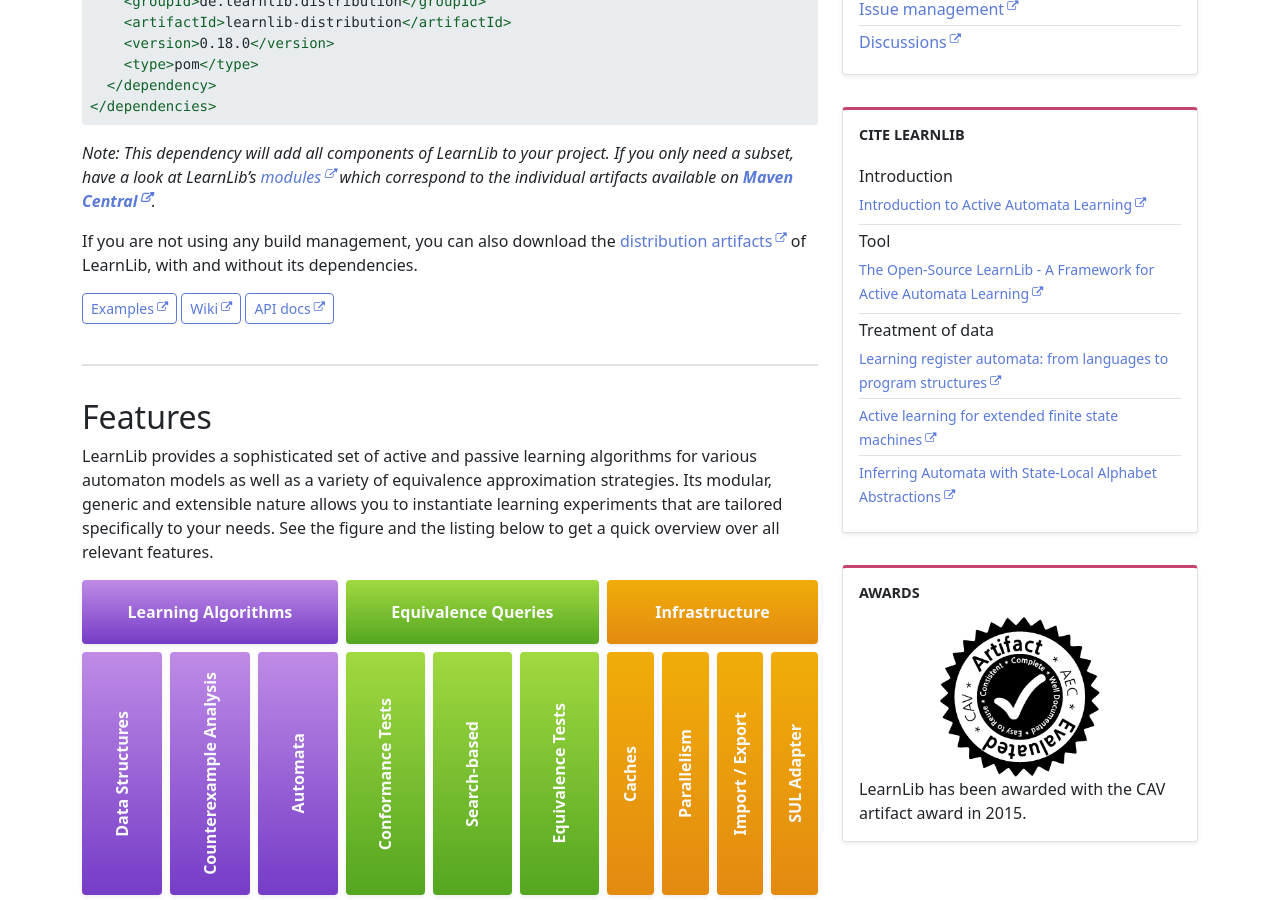
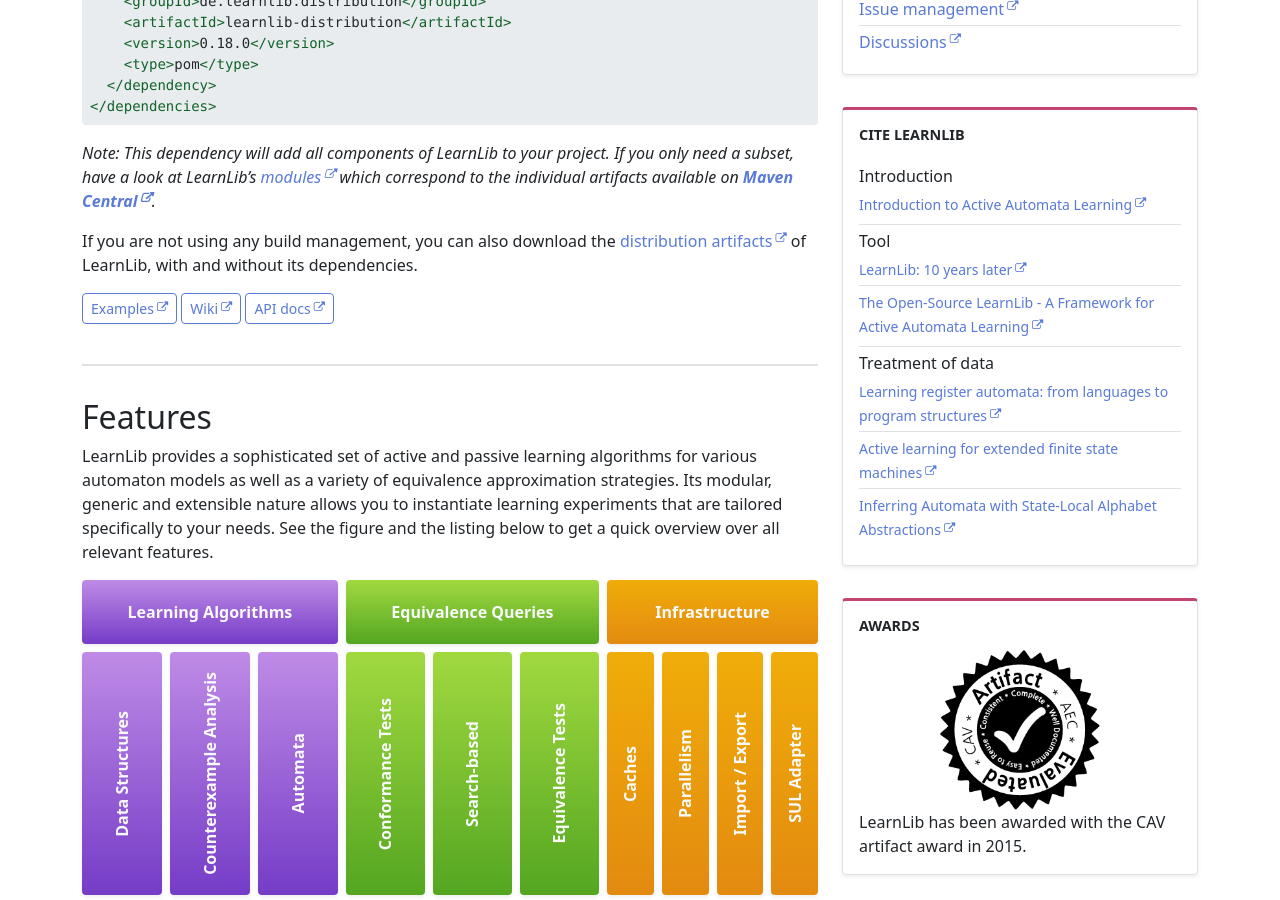
Before and after one commit to LearnLib/learnlib.github.io, a Jekyll site: the page built from index.md, in a window 1280 px wide and 900 px high, scrolled down 940 px. Built offline with Jekyll 4.4.1, drawn with Linux system fonts in a browser that asks for light colours; part of the change alters nothing that is shown.

Commit message:
update citations

```diff
--- a/_includes/sidebar/learnlib.html
+++ b/_includes/sidebar/learnlib.html
@@ -48,8 +48,7 @@
                 <ul>
                     <li>
                         <small>
-                            <a href="https://dblp.org/rec/conf/sfm/SteffenHM11.html">Introduction to Active Automata
-                                Learning</a>
+                            <a href="https://doi.org/10.1007/978-3-642-21455-4_8">Introduction to Active Automata Learning</a>
                         </small>
                     </li>
                 </ul>
@@ -59,8 +58,12 @@
                 <ul>
                     <li>
                         <small>
-                            <a href="https://dblp.org/rec/conf/cav/IsbernerHS15.html">The Open-Source LearnLib - A
-                                Framework for Active Automata Learning</a>
+                            <a href="https://doi.org/10.1007/978-3-031-98685-7_7">LearnLib: 10 years later</a>
+                        </small>
+                    </li>
+                    <li>
+                        <small>
+                            <a href="https://doi.org/10.1007/978-3-319-21690-4_32">The Open-Source LearnLib - A Framework for Active Automata Learning</a>
                         </small>
                     </li>
                 </ul>
@@ -70,20 +73,17 @@
                 <ul>
                     <li>
                         <small>
-                            <a href="https://dblp.org/rec/journals/ml/IsbernerHS14.html">Learning register automata:
-                                from languages to program structures</a>
+                            <a href="https://doi.org/10.1007/s10994-013-5419-7">Learning register automata: from languages to program structures</a>
                         </small>
                     </li>
                     <li>
                         <small>
-                            <a href="https://dblp.org/rec/journals/fac/CasselHJS16.html">Active learning for extended
-                                finite state machines</a>
+                            <a href="https://doi.org/10.1007/s00165-016-0355-5">Active learning for extended finite state machines</a>
                         </small>
                     </li>
                     <li>
                         <small>
-                            <a href="https://dblp.org/rec/conf/nfm/IsbernerHS13.html">Inferring Automata with
-                                State-Local Alphabet Abstractions</a>
+                            <a href="https://doi.org/10.1007/978-3-642-38088-4_9">Inferring Automata with State-Local Alphabet Abstractions</a>
                         </small>
                     </li>
                 </ul>
```
